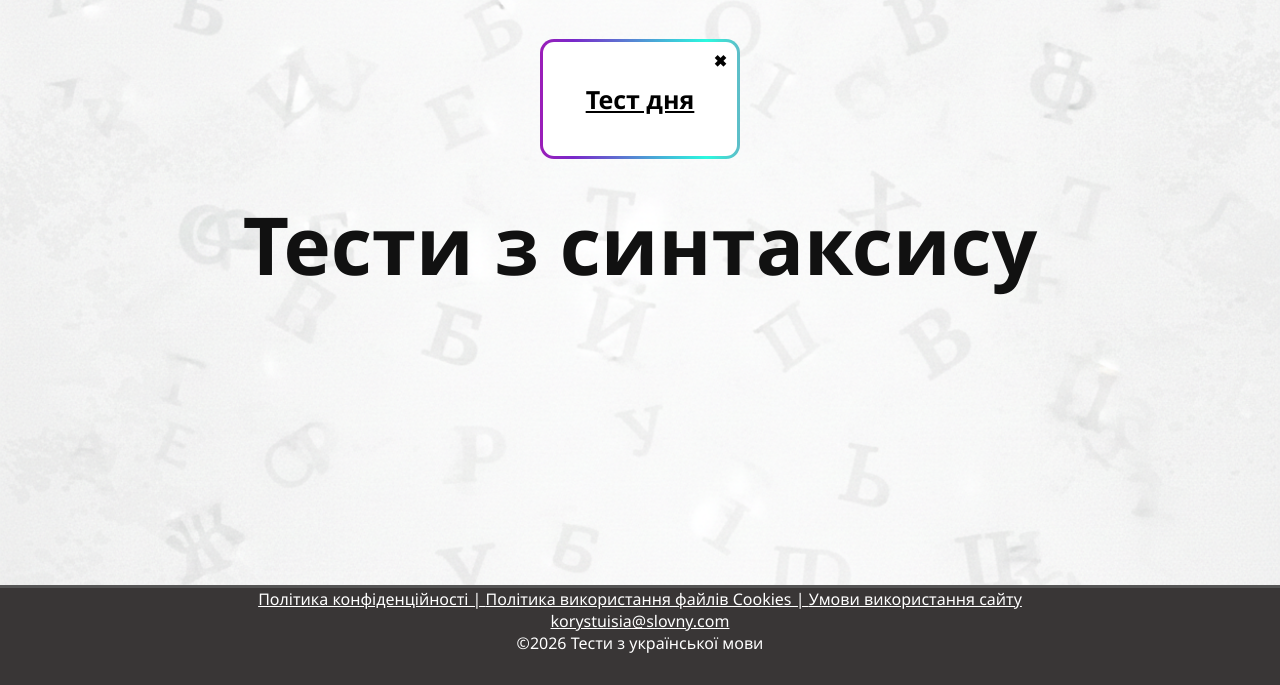
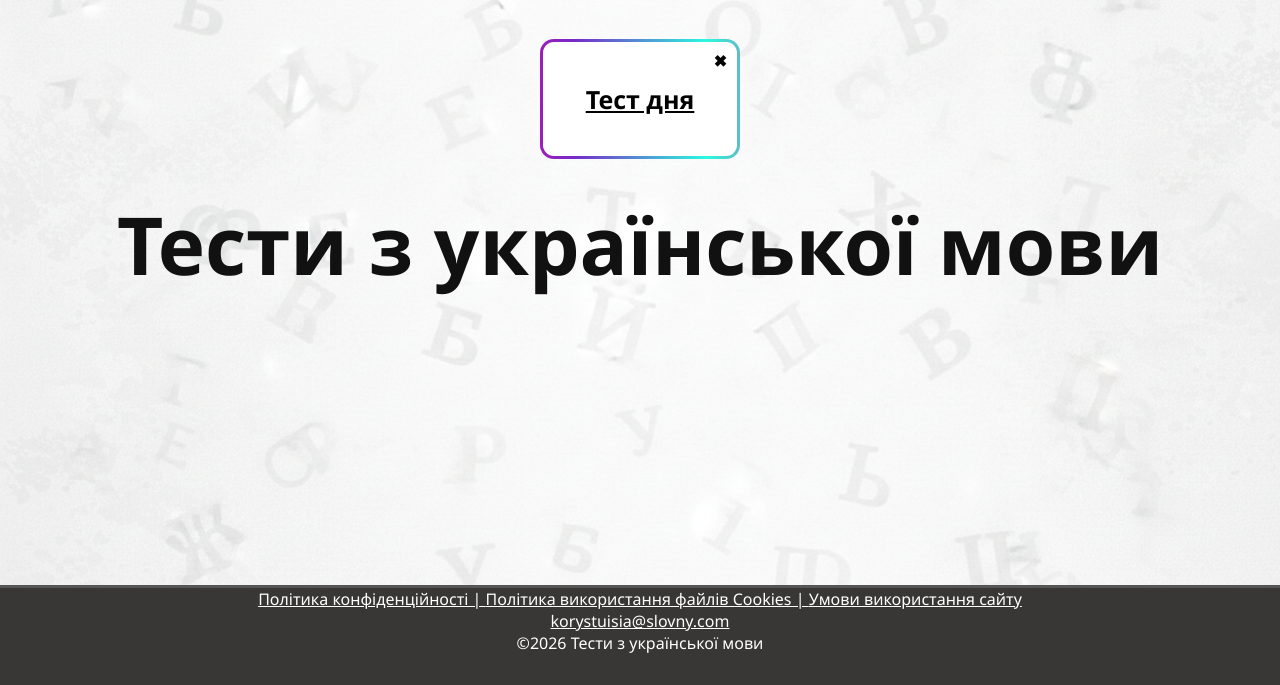
Before and after one commit to angelinarym271-del/slovny-com, a plain HTML site: page index.html in a window 1280 px wide. Shown: the part 115-800 px from the top of the page. Drawn offline with Linux system fonts and the light colour scheme.

Commit message:
fixed the SEO error 21 11 26

```diff
--- a/index.html
+++ b/index.html
@@ -4,9 +4,9 @@
     <meta charset="UTF-8">
     <meta name="viewport" content="width=device-width, initial-scale=1.0">
     <link rel="stylesheet" href="/styles/style.css">
-    <title>Тести синтаксис – онлайн тренажер НМТ на slovny.com </title>
-    <meta name="description" content="Тести з синтаксису, пунктуації ЗНО та НМТ онлайн ➤ Тренувальні завдання на словосполучення та речення ✔ Проходьте безкоштовно на slovny.com" />
-    <link rel="canonical" href="https://slovny.com/testy-syntaksys/" />
+    <title>Тести з української мови на сайті slovny.com </title>
+    <meta name="description" content="Тренувальні тести з української мови з НМТ, ЗНО та для держслужбовців ✔Тестові завдання безкоштовно на slovny.com" />
+    <link rel="canonical" href="https://slovny.com/" />
     <meta name="robots" content="index, follow">
 <link rel="icon" type="image/png" sizes="32x32" href="/images/Logo Slovnycom.png">
 <link rel="icon" type="image/png" sizes="192x192" href="/images/Logo Slovnycom.png">
@@ -63,7 +63,7 @@ height="0" width="0" style="display:none;visibility:hidden"></iframe></noscript>
   </div>
 </nav>
 
-<h1 class="mainH1">Тести з синтаксису</h1>
+<h1 class="mainH1">Тести з української мови</h1>
 <script>
   window.addEventListener('DOMContentLoaded', () => {
     const title = document.querySelector('.mainH1');
```
Also changed, not shown: testy-syntaksys/index.html (+5 -3 lines).
